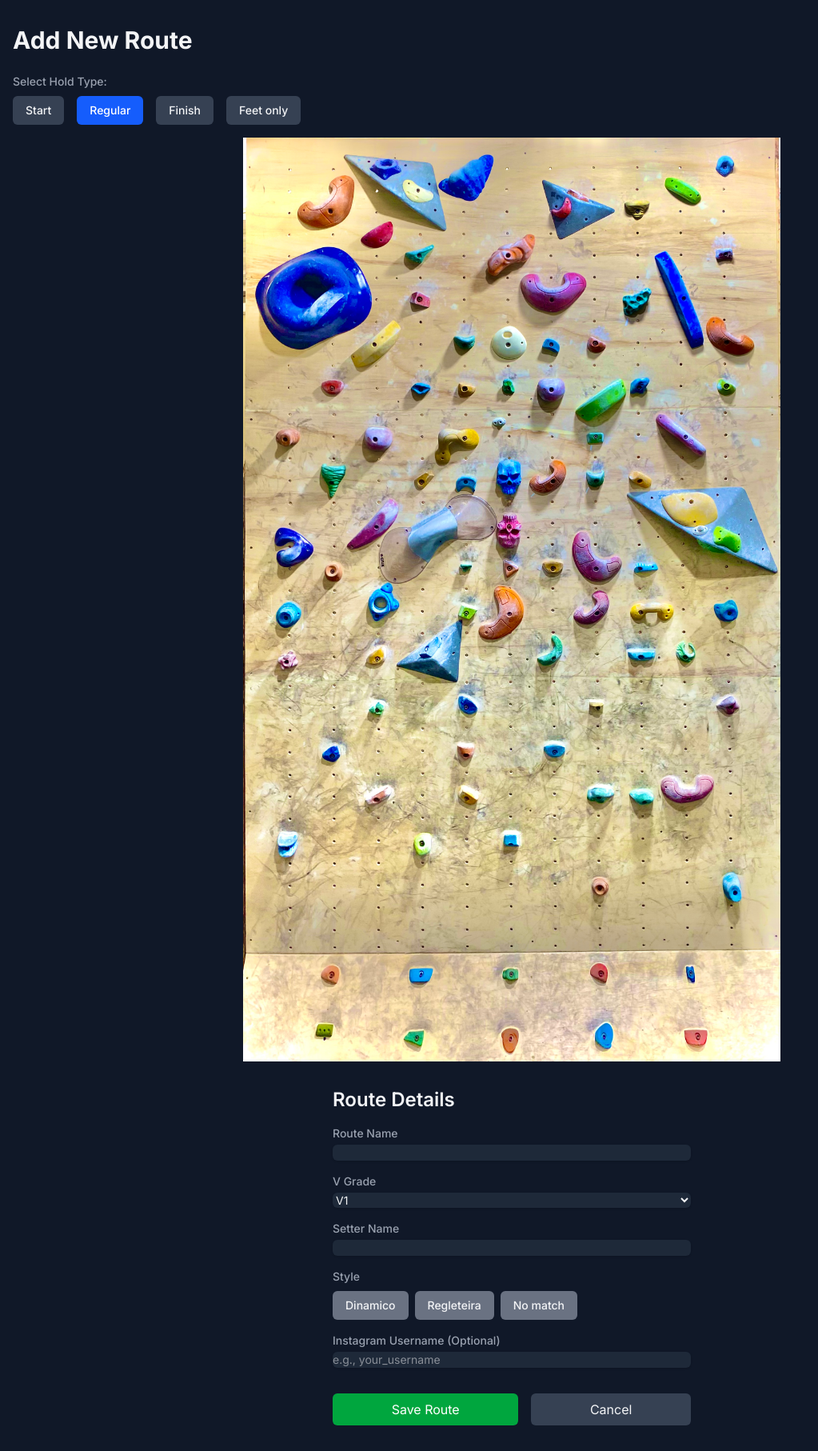
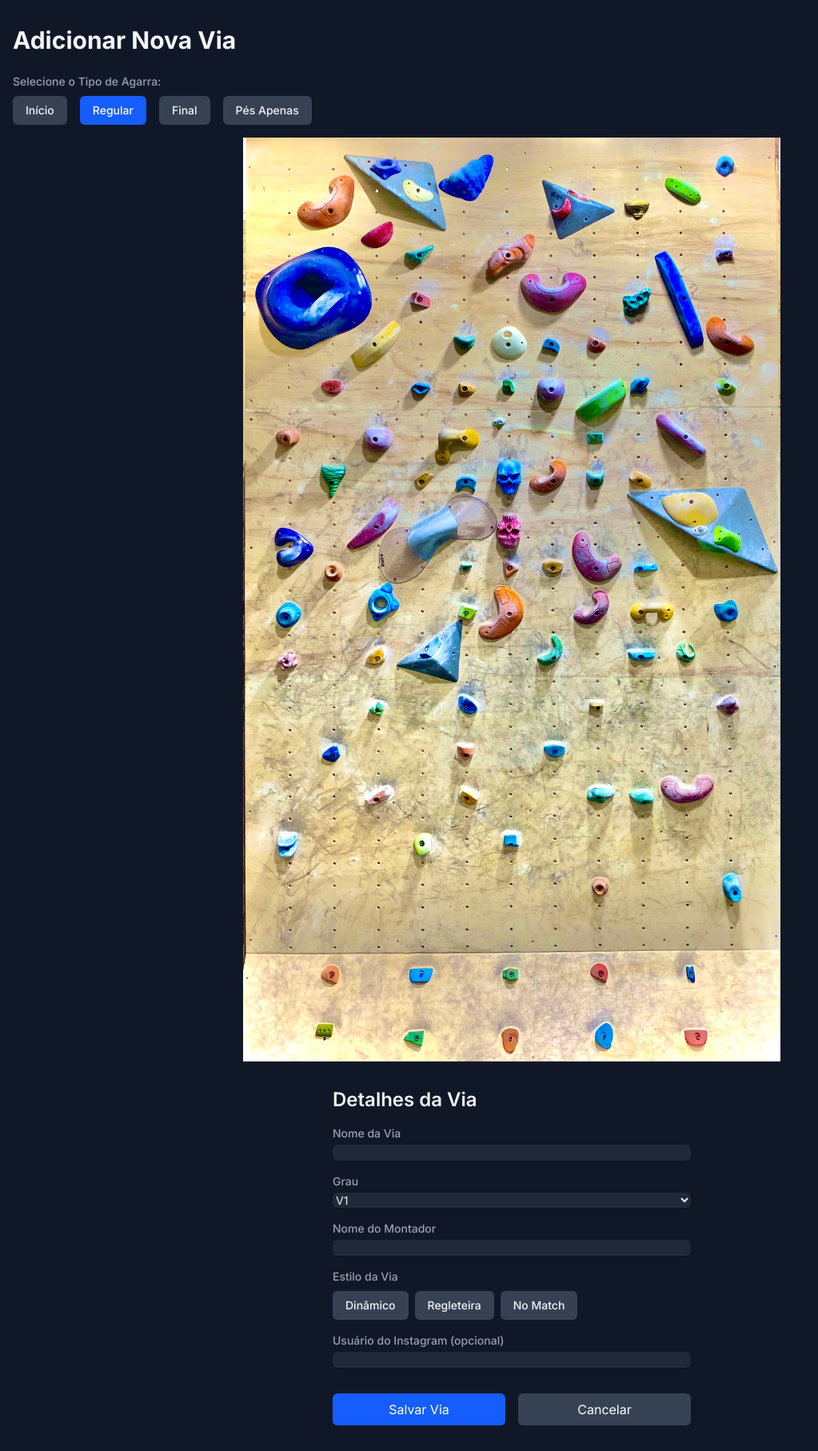
Before and after one commit to moura-pedro/spray-wall, a Next.js app: page /add-route in a window 1280 px wide. Shown: the whole page at 80% size, without its empty margins (0-1023 px from the left). Built offline with nearby package versions, Linux system fonts and the light colour scheme.

Commit message:
pt-br is on

```diff
--- a/src/app/add-route/page.tsx
+++ b/src/app/add-route/page.tsx
@@ -158,11 +158,11 @@ export default function AddRoutePage() {
 
   return (
     <div className="container mx-auto px-4 py-8 text-gray-100">
-      <h1 className="text-2xl sm:text-3xl font-bold text-gray-100 mb-6">Add New Route</h1>
+      <h1 className="text-2xl sm:text-3xl font-bold text-gray-100 mb-6">Adicionar Nova Via</h1>
 
       {/* Marker Type Selection */}
       <div className="mb-4">
-        <label className="block text-sm font-medium text-gray-400 mb-2">Select Hold Type:</label>
+        <label className="block text-sm font-medium text-gray-400 mb-2">Selecione o Tipo de Agarra:</label>
         <div className="flex gap-4">
           {markerTypes.map(type => (
             <button
@@ -172,7 +172,10 @@ export default function AddRoutePage() {
               }`}
               onClick={() => setSelectedMarkerType(type)}
             >
-              {type.charAt(0).toUpperCase() + type.slice(1)}
+              {type === 'start' ? 'Início' :
+               type === 'regular' ? 'Regular' :
+               type === 'finish' ? 'Final' :
+               'Pés Apenas'}
             </button>
           ))}
         </div>
@@ -181,7 +184,7 @@ export default function AddRoutePage() {
       <div className="relative w-full max-w-2xl mx-auto" ref={imageRef} onClick={handleImageClick}>
         <Image
           src="/spray.jpeg"
-          alt="Spray Wall"
+          alt="Spray Wall - Clique para adicionar agarras"
           width={600}
           height={800}
           layout="responsive"
@@ -212,10 +215,10 @@ export default function AddRoutePage() {
       </div>
 
       <div className="mt-8 max-w-md mx-auto">
-        <h2 className="text-2xl font-semibold text-gray-100 mb-4">Route Details</h2>
+        <h2 className="text-2xl font-semibold text-gray-100 mb-4">Detalhes da Via</h2>
         <div className="flex flex-col gap-4">
           <div>
-            <label htmlFor="routeName" className="block text-sm font-medium text-gray-400">Route Name</label>
+            <label htmlFor="routeName" className="block text-sm font-medium text-gray-400">Nome da Via</label>
             <input
               type="text"
               id="routeName"
@@ -225,7 +228,7 @@ export default function AddRoutePage() {
             />
           </div>
           <div>
-            <label htmlFor="routeGrade" className="block text-sm font-medium text-gray-400">V Grade</label>
+            <label htmlFor="routeGrade" className="block text-sm font-medium text-gray-400">Grau</label>
             <select
               id="routeGrade"
               className="mt-1 block w-full rounded-md border-gray-700 bg-gray-800 text-gray-100 shadow-sm focus:border-blue-500 focus:ring-blue-500 sm:text-sm"
@@ -238,7 +241,7 @@ export default function AddRoutePage() {
             </select>
           </div>
           <div>
-            <label htmlFor="setterName" className="block text-sm font-medium text-gray-400">Setter Name</label>
+            <label htmlFor="setterName" className="block text-sm font-medium text-gray-400">Nome do Montador</label>
             <input
               type="text"
               id="setterName"
@@ -248,43 +251,45 @@ export default function AddRoutePage() {
             />
           </div>
           <div>
-            <label className="block text-sm font-medium text-gray-400 mb-2">Style</label>
+            <label className="block text-sm font-medium text-gray-400 mb-2">Estilo da Via</label>
             <div className="flex flex-wrap gap-2">
               {routeStyles.map(style => (
                 <button
                   key={style}
                   className={`px-4 py-2 rounded-md text-sm font-medium ${
-                    selectedStyles.includes(style) ? 'bg-blue-600 text-white' : 'bg-gray-500 text-gray-100'}`}
+                    selectedStyles.includes(style) ? 'bg-blue-600 text-white' : 'bg-gray-700 text-gray-100'
+                  }`}
                   onClick={() => handleStyleChange(style)}
                 >
-                  {style.charAt(0).toUpperCase() + style.slice(1)}
+                  {style === 'dinamico' ? 'Dinâmico' :
+                   style === 'regleteira' ? 'Regleteira' :
+                   'No Match'}
                 </button>
               ))}
             </div>
           </div>
           <div>
-            <label htmlFor="instagramLink" className="block text-sm font-medium text-gray-400">Instagram Username (Optional)</label>
+            <label htmlFor="instagramLink" className="block text-sm font-medium text-gray-400">Usuário do Instagram (opcional)</label>
             <input
               type="text"
               id="instagramLink"
               className="mt-1 block w-full rounded-md border-gray-700 bg-gray-800 text-gray-100 shadow-sm focus:border-blue-500 focus:ring-blue-500 sm:text-sm"
               value={instagramLink}
               onChange={(e) => setInstagramLink(e.target.value)}
-              placeholder="e.g., your_username"
             />
           </div>
-          <div className="flex gap-4">
+          <div className="flex gap-4 mt-4">
             <button
-              className="mt-4 rounded-md bg-green-600 px-4 py-2 text-white hover:bg-green-700 flex-grow"
+              className="flex-1 bg-blue-600 text-white px-4 py-2 rounded-md hover:bg-blue-700"
               onClick={handleSaveRoute}
             >
-              Save Route
+              Salvar Via
             </button>
             <button
-              className="mt-4 rounded-md bg-gray-700 px-4 py-2 text-gray-100 hover:bg-gray-600 flex-grow"
+              className="flex-1 bg-gray-700 text-white px-4 py-2 rounded-md hover:bg-gray-600"
               onClick={() => router.push('/')}
             >
-              Cancel
+              Cancelar
             </button>
           </div>
         </div>
--- a/src/app/page.tsx
+++ b/src/app/page.tsx
@@ -39,6 +39,7 @@ export default function Home() {
   const [selectedRoute, setSelectedRoute] = useState<Route | null>(null);
   // Initialize range values to [1, 17] for V1 to V17
   const [gradeRange, setGradeRange] = useState<number[]>([1, 17]);
+  const [sortBy, setSortBy] = useState<'recent' | 'name' | 'difficulty'>('recent');
 
   useEffect(() => {
     const fetchRoutes = async () => {
@@ -82,11 +83,26 @@ export default function Home() {
     return gradeNumber >= gradeRange[0] && gradeNumber <= gradeRange[1];
   });
 
+  // Sort routes based on selected criteria
+  const sortedRoutes = [...filteredRoutes].sort((a, b) => {
+    if (sortBy === 'recent') {
+      // Sort by creation date (newest first)
+      return new Date(b.createdAt).getTime() - new Date(a.createdAt).getTime();
+    } else if (sortBy === 'name') {
+      return a.name.localeCompare(b.name);
+    } else {
+      // Sort by difficulty (V grade)
+      const gradeA = parseInt(a.grade.replace('V', ''), 10);
+      const gradeB = parseInt(b.grade.replace('V', ''), 10);
+      return gradeA - gradeB;
+    }
+  });
+
   return (
     <div className="container mx-auto px-4 py-8 text-gray-100">
       <header className="mb-8">
         <h1 className=" flex justify-center text-3xl sm:text-4xl font-bold text-gray-100">Spray Sesh</h1>
-        <p className="flex justify-center mt-2 text-gray-400">Veja as rotas que já foram feitas</p>
+        <p className="flex justify-center mt-2 text-gray-400">Veja as vias que já foram feitas</p>
       </header>
 
       {!selectedRoute ? (
@@ -94,7 +110,7 @@ export default function Home() {
         <>
           {/* Grade Range Slider Filter */}
           <div className="mb-8">
-            <label className="flex justify-center block text-sm font-medium text-gray-400 mb-2">Filter by Grade Range: V{gradeRange[0]} - V{gradeRange[1]}</label>
+            <label className="flex justify-center block text-sm font-medium text-gray-400 mb-2">Filtre por grau: V{gradeRange[0]} - V{gradeRange[1]}</label>
             <div className="flex justify-center items-center w-full max-w-xs mx-auto">
               <Range
                 values={gradeRange}
@@ -136,16 +152,36 @@ export default function Home() {
             </div>
           </div>
 
+          {/* Sort Dropdown */}
+          <div className="mb-8 flex justify-center">
+            <div className="relative">
+              <select
+                value={sortBy}
+                onChange={(e) => setSortBy(e.target.value as 'recent' | 'name' | 'difficulty')}
+                className="block appearance-none bg-gray-700 border border-gray-600 text-gray-100 py-2 px-4 pr-8 rounded leading-tight focus:outline-none focus:border-blue-500"
+              >
+                <option value="recent">Mais Recentes</option>
+                <option value="name">Ordem Alfabética</option>
+                <option value="difficulty">Ordem de Dificuldade</option>
+              </select>
+              <div className="pointer-events-none absolute inset-y-0 right-0 flex items-center px-2 text-gray-400">
+                <svg className="fill-current h-4 w-4" xmlns="http://www.w3.org/2000/svg" viewBox="0 0 20 20">
+                  <path d="M9.293 12.95l.707.707L15.657 8l-1.414-1.414L10 10.828 5.757 6.586 4.343 8z"/>
+                </svg>
+              </div>
+            </div>
+          </div>
+
           <div className="grid gap-6 md:grid-cols-2 lg:grid-cols-3">
             <RouteCard
               isNew
-              name="New Route"
+              name="Nova Via"
               grade=""
-              description="Add a new route to your spray wall"
+              description="Adicione uma nova via ao seu spray wall"
               href="/add-route"
             />
 
-            {filteredRoutes.map(route => (
+            {sortedRoutes.map(route => (
               <RouteCard
                 key={route.id}
                 id={route.id}
@@ -167,10 +203,10 @@ export default function Home() {
         // Display route details (image with markers) when a route is selected
         <div className="mt-8 text-gray-100">
           <h2 className="text-2xl font-semibold text-gray-100 mb-4">{selectedRoute.name}</h2>
-          <p className="text-gray-400 mb-2">Grade: {selectedRoute.grade}</p>
-          {selectedRoute.setterName && <p className="text-gray-400 mb-2">Setter: {selectedRoute.setterName}</p>}
+          <p className="text-gray-400 mb-2">Grau: {selectedRoute.grade}</p>
+          {selectedRoute.setterName && <p className="text-gray-400 mb-2">Montador: {selectedRoute.setterName}</p>}
           {selectedRoute.style && selectedRoute.style.length > 0 && (
-             <p className="text-gray-400 mb-2">Style: {selectedRoute.style.map(s => s.charAt(0).toUpperCase() + s.slice(1)).join(', ')}</p>
+             <p className="text-gray-400 mb-2">Estilo: {selectedRoute.style.map(s => s.charAt(0).toUpperCase() + s.slice(1)).join(', ')}</p>
           )}
            {selectedRoute.instagram && (
             <p className="text-gray-400 mb-2">
@@ -192,7 +228,7 @@ export default function Home() {
             <div className="relative w-full max-w-2xl mx-auto mb-4">
               <Image
                 src={selectedRoute.image}
-                alt="Spray Wall Route"
+                alt="Via no Spray Wall"
                 width={600}
                 height={800}
                 layout="responsive"
@@ -218,7 +254,7 @@ export default function Home() {
             className="mt-4 rounded-md bg-blue-600 px-4 py-2 text-white hover:bg-blue-700"
             onClick={handleCloseDetails}
           >
-            Back to Routes
+            Voltar para Vias
           </button>
         </div>
       )}
--- a/src/components/RouteCard.tsx
+++ b/src/components/RouteCard.tsx
@@ -40,15 +40,15 @@ export default function RouteCard({
   if (isNew) {
     return (
       <div className="rounded-lg border bg-white p-4 md:p-6 shadow-sm">
-        <h2 className="text-xl font-semibold text-gray-900">New Route</h2>
-        <p className="mt-1 text-gray-600">Add a new route to your spray wall</p>
+        <h2 className="text-xl font-semibold text-gray-900">Nova Via</h2>
+        <p className="mt-1 text-gray-600">Adicione uma nova via ao seu spray wall</p>
         {href ? (
           <a href={href} className="inline-block mt-3 rounded-md bg-blue-600 px-3 py-1 text-white hover:bg-blue-700 text-sm">
-            Add Route
+            Adicionar Via
           </a>
         ) : (
           <button className="mt-3 rounded-md bg-blue-600 px-3 py-1 text-white hover:bg-blue-700 text-sm">
-            Add Route
+            Adicionar Via
           </button>
         )}
       </div>
```
